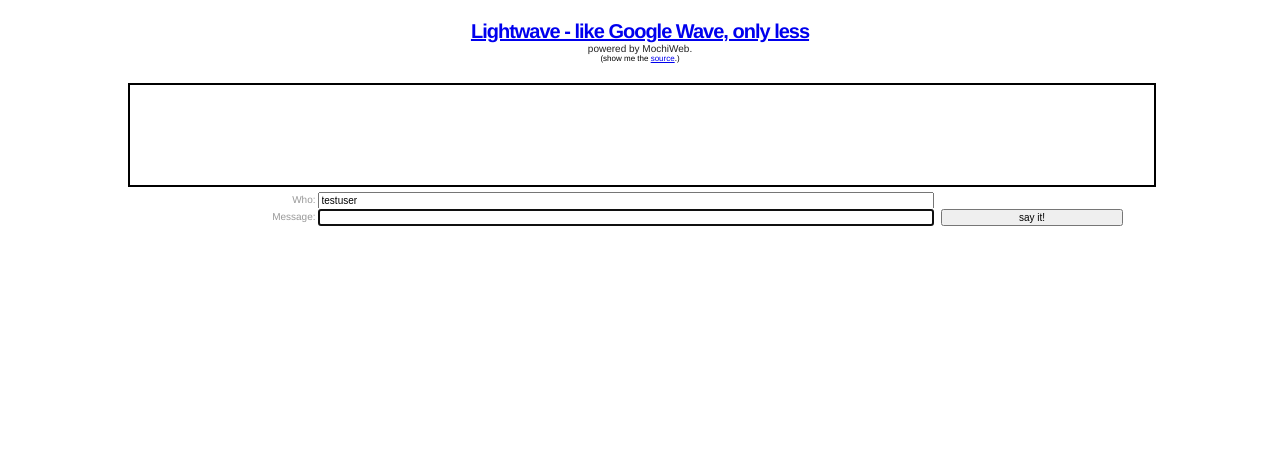
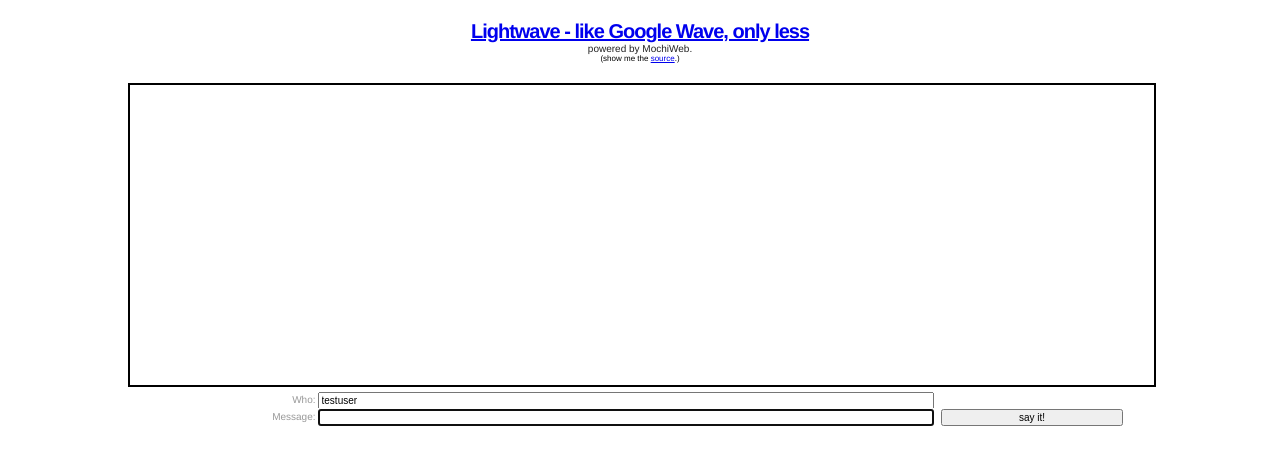
Before and after one commit to ThomasHabets/lightwave, a plain HTML site: page priv/www/index.html in a window 1280 px wide. Drawn offline with nearby package versions, Linux system fonts and the light colour scheme; no server answers.

Commit message:
30em height, not 10

```diff
--- a/priv/www/index.html
+++ b/priv/www/index.html
@@ -29,7 +29,7 @@
    color: white;
    background-color: black;
 }
-#chat {border:2px solid #000;width:100%;height:10em;overflow:auto;}
+#chat {border:2px solid #000;width:100%;height:30em;overflow:auto;}
 #chat ol {margin:0px;padding:5px;list-style:none;}
 #chat tr {border-bottom:1px solid #eee;padding:5px 10px;}
 #chat tr.typer {border-bottom:1px solid #eee;padding:5px 10px;background-color: #aaa; }
```
